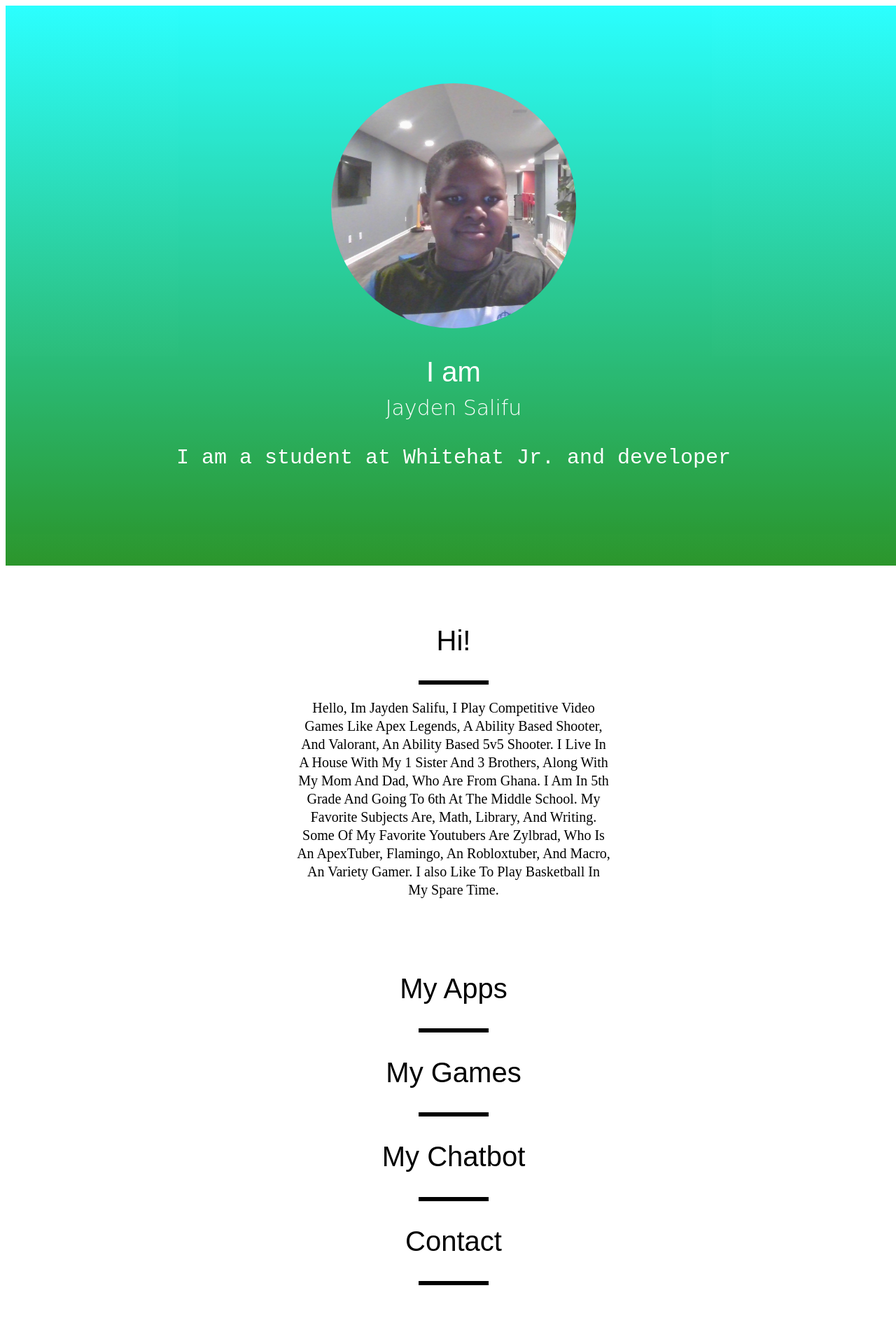
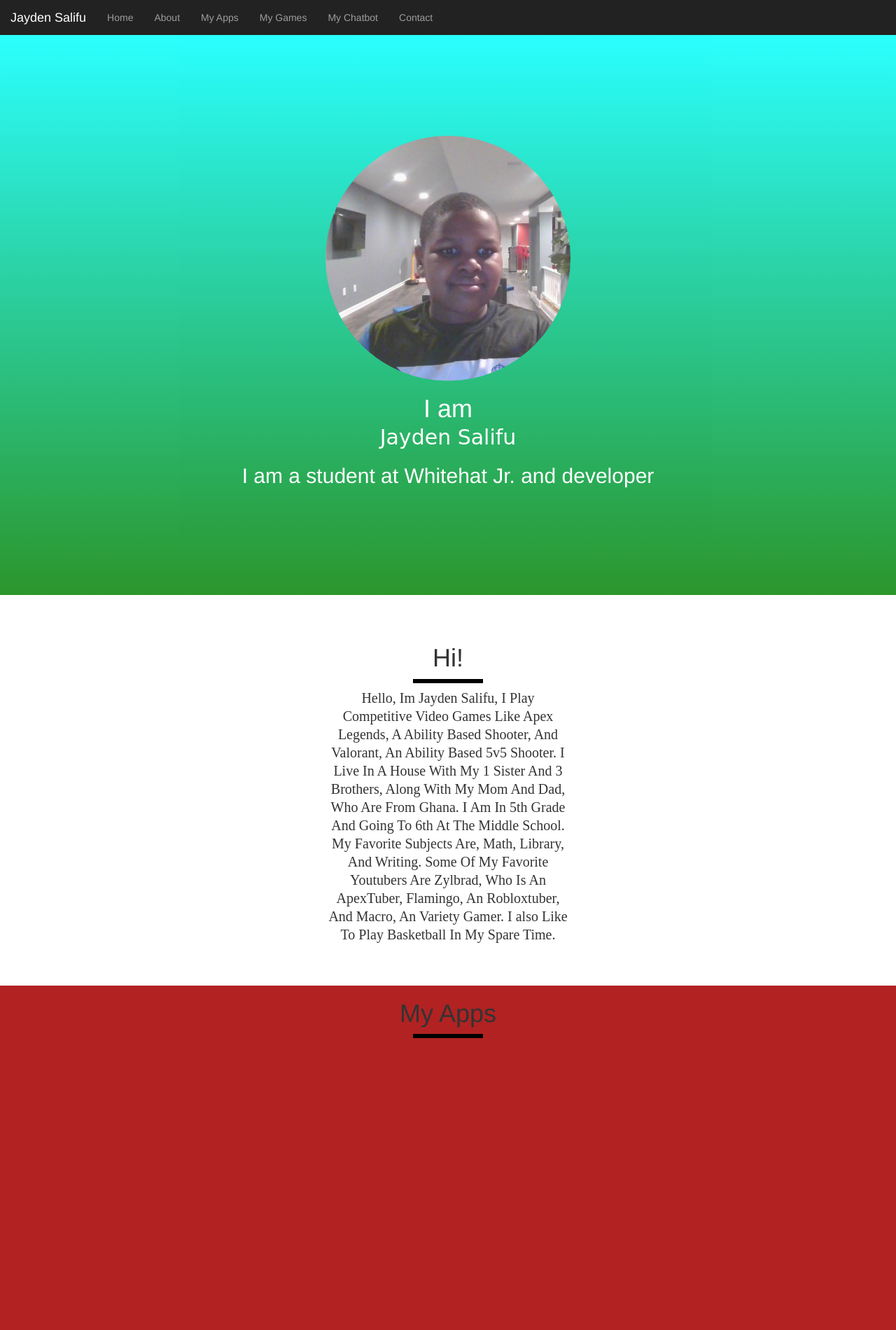
Before and after one commit to AlphaEEE/Jayden-Salifu, a plain HTML site: page lndex.html in a window 1280 px wide. Shown: the top 1900 px of the page at 70% size. Before the commit the page ends 1844 px from the top, so only its background shows below. Drawn offline with nearby package versions, Linux system fonts and the light colour scheme.

Commit message:
Add files via upload

```diff
--- a/lndex.html
+++ b/lndex.html
@@ -6,9 +6,34 @@
     <meta name="viewport" content="width=device-width, initial-scale=1.0">
     <title>Jayden Salifu</title>
     <link rel="stylesheet" href="style.css">
+    <link rel="stylesheet" href="https://maxcdn.bootstrapcdn.com/bootstrap/3.4.0/css/bootstrap.min.css">
+    <script src="https://ajax.googleapis.com/ajax/libs/jquery/3.4.1/jquery.min.js"></script>
+    <script src="https://maxcdn.bootstrapcdn.com/bootstrap/3.4.0/js/bootstrap.min.js"></script>
 </head>
 
 <body>
+
+    <nav class="navbar-inverse my_nav_bar">
+        <div class="navbar-header">
+            <button type="button" class="navbar-toggle" data-toggle="collapse" data-target="#myNavbar">
+                <span class="icon-bar"></span>
+                <span class="icon-bar"></span>
+                <span class="icon-bar"></span>
+            </button>
+            <a class="navbar-brand" href="#">Jayden Salifu</a>
+        </div>
+        <div class="collapse navbar-collapse">
+            <ul class="nav navbar-nav">
+                <li><a href="#welcome">Home</a></li>
+                <li><a href="#bio">About</a></li>
+                <li><a href="#apps">My Apps</a></li>
+                <li><a href="#games">My Games</a></li>
+                <li><a href="#chatbot">My Chatbot</a></li>
+                <li><a href="#contact">Contact</a></li>
+            </ul>
+        </div>
+    </nav>
+
     <section id="welcome">
         <div class="parallax-inner">
             <img src="Me.jpg" id="profile">
@@ -21,7 +46,7 @@
         <h1>Hi!</h1>
         <div class="line"></div>
         <p>
-           Hello, Im Jayden Salifu, I Play Competitive Video Games Like Apex Legends, A Ability Based Shooter, And Valorant, An Ability Based 5v5 Shooter. I Live In A House With My 1 Sister And 3 Brothers, Along With My Mom And Dad, Who Are From Ghana. I Am In 5th Grade And Going To 6th At The Middle School. My Favorite Subjects Are, Math, Library, And Writing. Some Of My Favorite Youtubers Are Zylbrad, Who Is An ApexTuber, Flamingo, An Robloxtuber, And Macro, An Variety Gamer. I also Like To Play Basketball In My Spare Time.
+            Hello, Im Jayden Salifu, I Play Competitive Video Games Like Apex Legends, A Ability Based Shooter, And Valorant, An Ability Based 5v5 Shooter. I Live In A House With My 1 Sister And 3 Brothers, Along With My Mom And Dad, Who Are From Ghana. I Am In 5th Grade And Going To 6th At The Middle School. My Favorite Subjects Are, Math, Library, And Writing. Some Of My Favorite Youtubers Are Zylbrad, Who Is An ApexTuber, Flamingo, An Robloxtuber, And Macro, An Variety Gamer. I also Like To Play Basketball In My Spare Time.
         </p>
     </section>
 
--- a/style.css
+++ b/style.css
@@ -74,3 +74,45 @@ p {
     text-align: center;
     vertical-align: middle;
 }
+
+html {
+    scroll-behavior: smooth;
+}
+
+#apps {
+    width: 100%;
+    height: 800px;
+    text-align: center;
+    overflow: hidden;
+    background-color: firebrick;
+}
+
+#games {
+    width: 100%;
+    height: 800px;
+    text-align: center;
+    overflow: hidden;
+    background-color: darkkhaki
+}
+
+#chatbot {
+    width: 100%;
+    height: 800px;
+    text-align: center;
+    overflow: hidden;
+    background-color: dodgerblue
+}
+
+#contact {
+    width: 100%;
+    height: 800px;
+    text-align: center;
+    overflow: hidden;
+    background-color: darkgoldenrod;
+}
+
+.my_nav_bar {
+    position: sticky;
+    top: 0;
+    z-index: 99999;
+}
```
